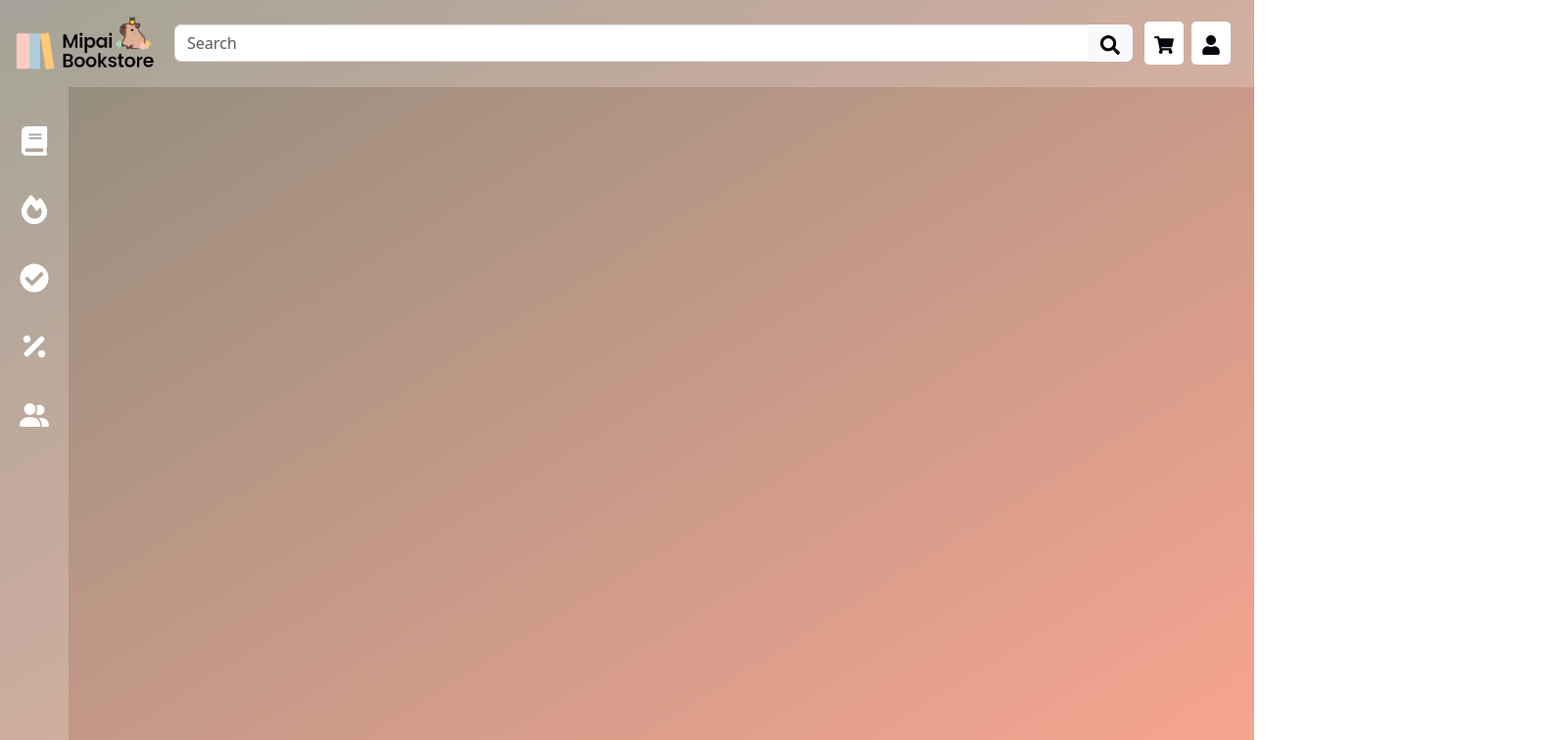
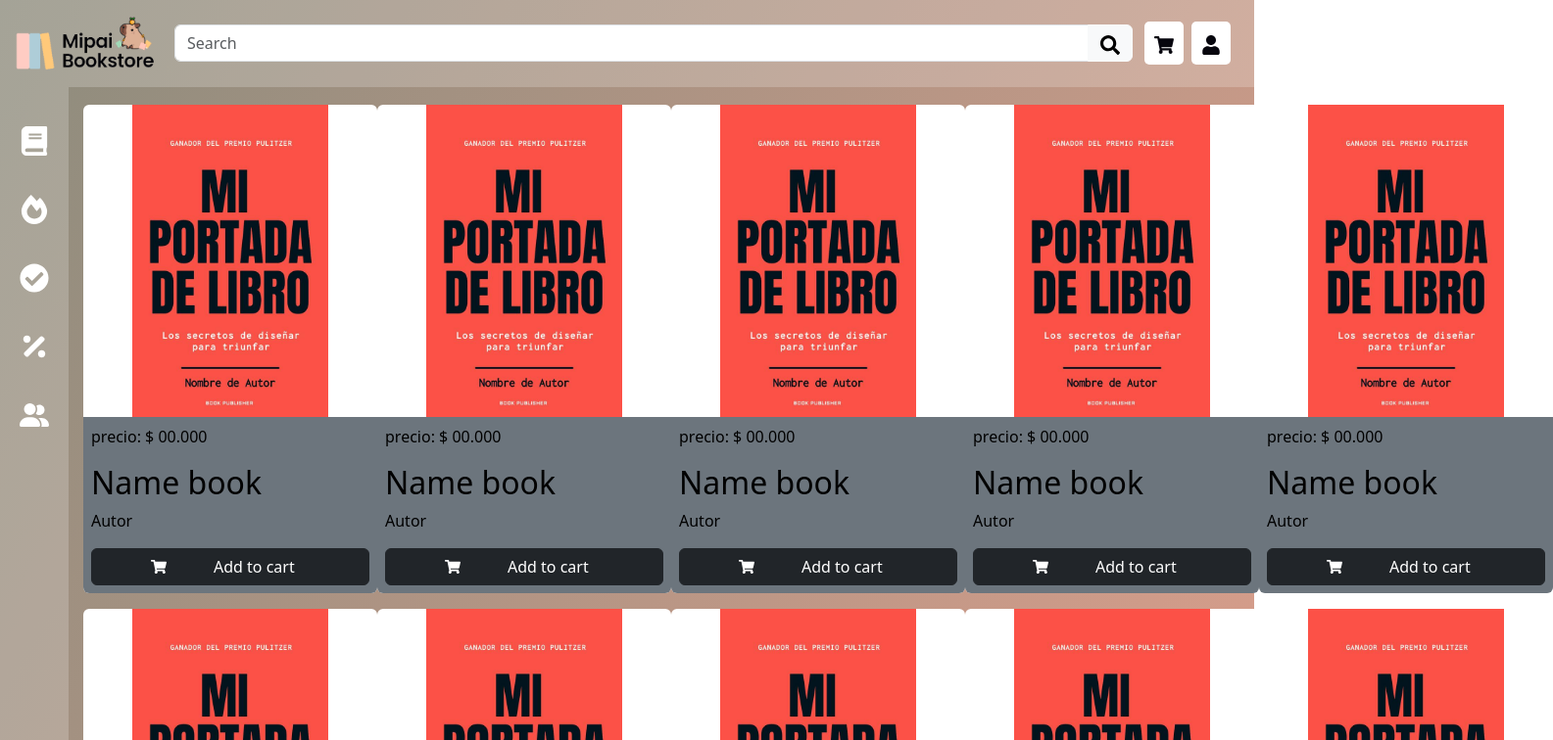
Before and after one commit to LeviTorresx/BookStoreMiPai, a React (Create React App) app: page / in a window 1280 px wide. Shown: the top 756 px of the page at 98% size, 1585 px wide, since content can reach past the window. Built offline with nearby package versions, Linux system fonts and the light colour scheme.

Commit message:
Books components

```diff
--- a/src/App.js
+++ b/src/App.js
@@ -8,7 +8,7 @@ import BookRegister from "./Admin/admin-books/BookRegister";
 
 function App() {
   return (
-    <div className="containers">
+    <div>
       <BrowserRouter>
       <Routes>
           <Route  exact path="/" element={<Store/>}/>
--- /dev/null
+++ b/src/Books/Books.jsx
@@ -0,0 +1,29 @@
+import React from "react";
+import { FaShoppingCart } from "react-icons/fa";
+
+export default function Books() {
+  return (
+    <div>
+      <div className="bg-white img-book rounded my-2">
+        <div className="flex justify-content-center">
+          <img
+            src="./portadas-libros-big-2019101610.jpg"
+            width={"200px"}
+            alt="x"
+          />
+        </div>
+        <div className="p-2 bg-secondary rounded-bottom text-bg-light">
+          <p>precio: $ 00.000</p>
+          <h2> Name book</h2>
+          <p> Autor</p>
+          <div className="flex justify-content-center">
+            <button className="btn btn-dark w-100 d-flex align-items-center">
+              <FaShoppingCart className="mx-5" />
+              Add to cart
+            </button>
+          </div>
+        </div>
+      </div>
+    </div>
+  );
+}
--- a/src/Books/CarrouselImg.jsx
+++ b/src/Books/CarrouselImg.jsx
@@ -3,7 +3,6 @@ import React from "react";
 export default function CarrouselImg() {
   return (
     <div>
-
     </div>
   );
 }
--- a/src/Books/ProductsBooks.jsx
+++ b/src/Books/ProductsBooks.jsx
@@ -1,9 +1,16 @@
 import React from "react";
+
+import Books from "./Books";
 
 export default function ProductsBooks() {
   return (
-    <div className="cuadrito">
+<div className="flex justify-content-between">
+  <Books/>
+  <Books/>
+  <Books/>
+  <Books/>
+  <Books/>
 
-    </div>
+</div>
   );
 }
--- a/src/Books/Store.jsx
+++ b/src/Books/Store.jsx
@@ -14,6 +14,11 @@ export default function Store() {
       <div className="content">
         <CarrouselImg/>
         <ProductsBooks />
+        <ProductsBooks />
+        <ProductsBooks />
+        <ProductsBooks />
+
+
       </div>
     </div>
   );
--- a/src/app.css
+++ b/src/app.css
@@ -6,14 +6,11 @@
 }
 
 .bg-container {
-    width: 100%;
-    height: 100vh; /* Establece la altura al 100% del viewport */
     background: linear-gradient(to bottom right, #8D8C7D, #FAA591);
   }
 
   .bg-container-log{
-    width: 100%;
-    height: 100vh; /* Establece la altura al 100% del viewport */
+    height: 100vh;
     background: linear-gradient(to bottom right, #B6CCD7, #FAA591);
   }
 
@@ -171,7 +168,7 @@
     background-color: white;
     border-radius: 10px;
     padding: 20px;
-    margin-top: 50px;
+    margin-top: 40px;
   }
   .login-form-container img{
     padding-left: 60px;
@@ -252,3 +249,7 @@
     height: auto;
     margin-top: 10px;
   }
+
+  .img-book{
+    width: 300px;
+  }
```
Also changed, not shown: public/portadas-libros-big-2019101610.jpg (added), src/img/example-book.gif (added).
